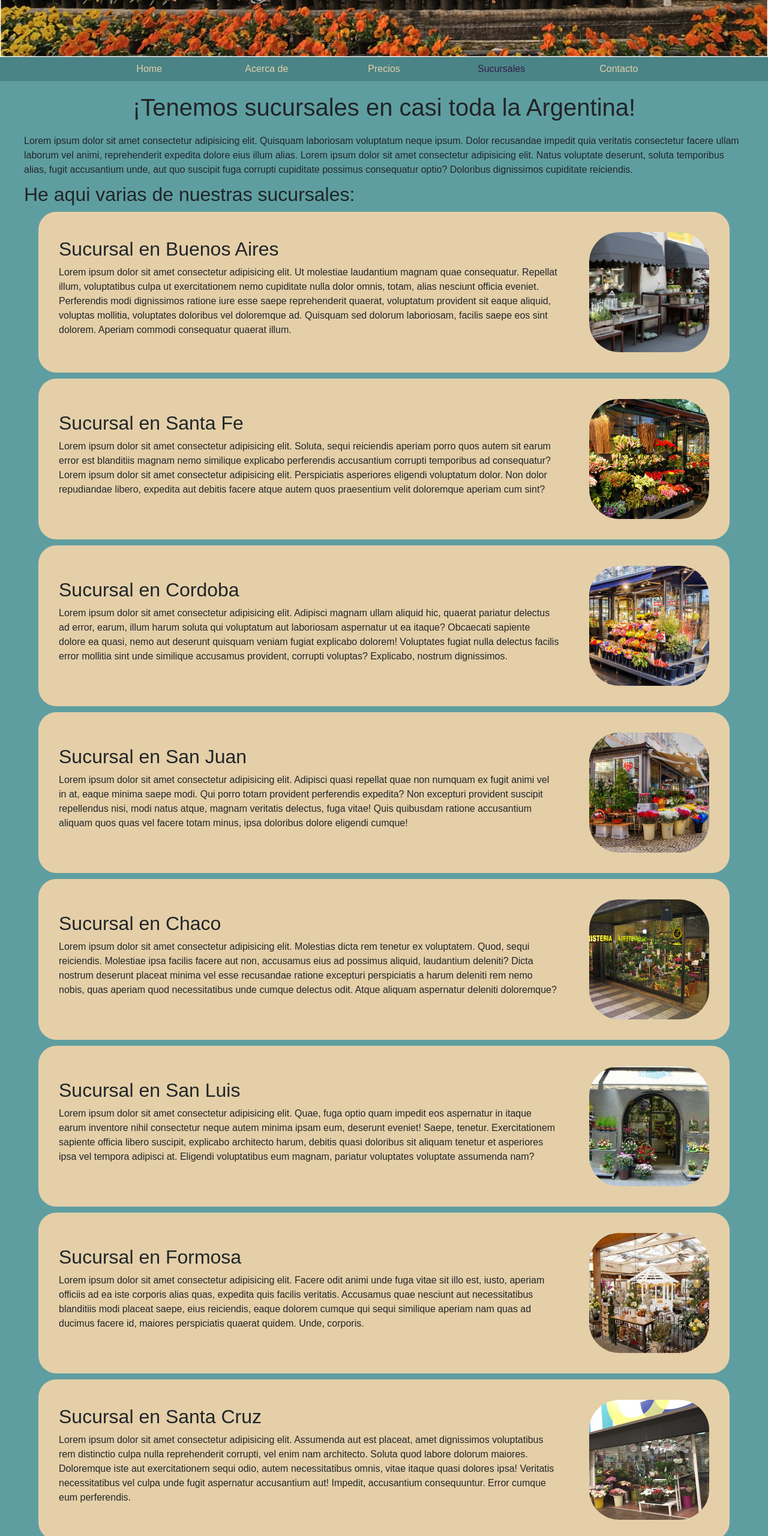
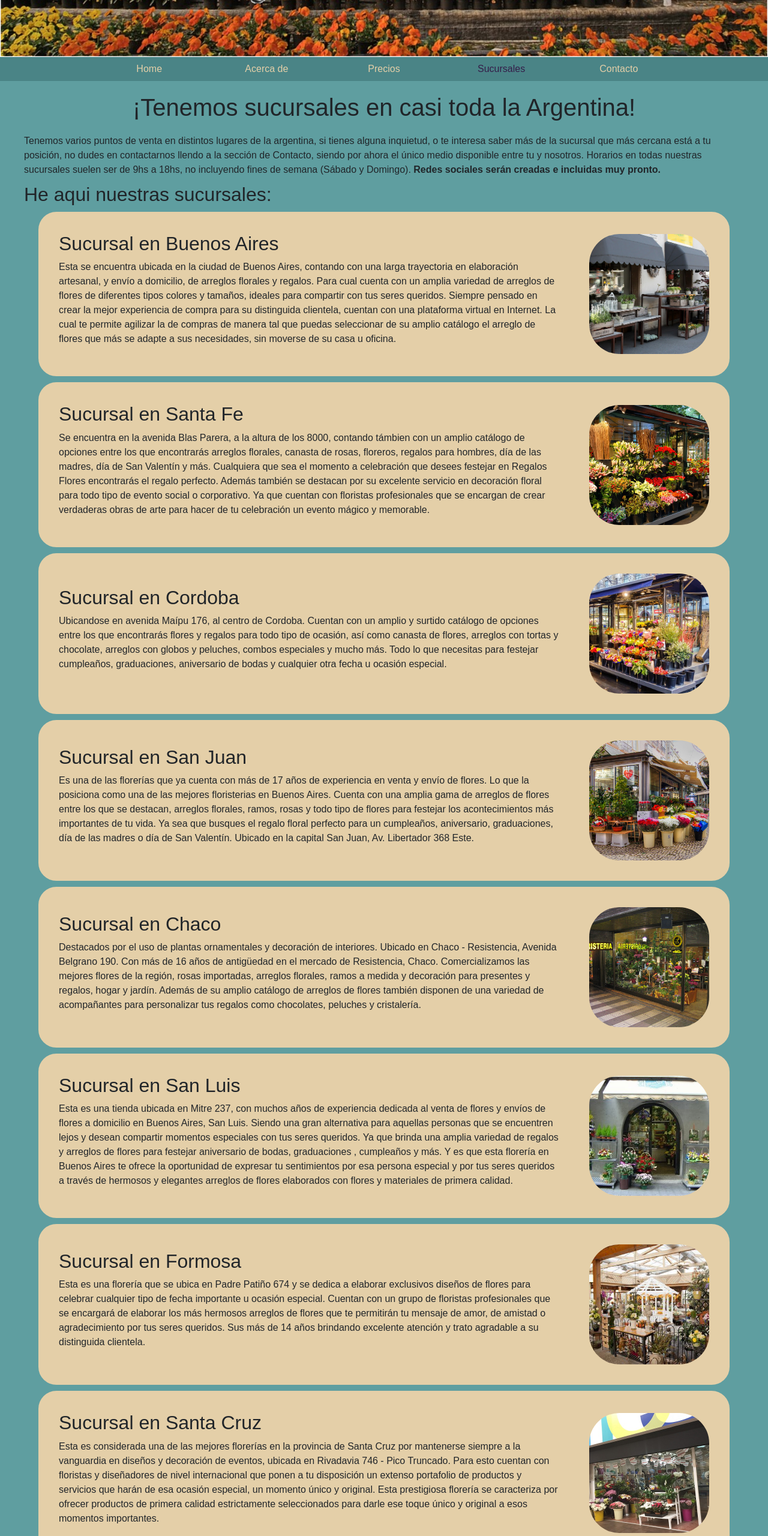
Before and after one commit to JoseMiguelMendoza/PF-MendozaMolina, a website: page pages/sucursales.html in a window 1280 px wide. Shown: the part 240-2800 px from the top of the page at 60% size. Drawn offline with nearby package versions, Linux system fonts and the light colour scheme; a web font is replaced by a local one.

Commit message:
Sacando lorem ipsum

```diff
--- a/pages/sucursales.html
+++ b/pages/sucursales.html
@@ -38,18 +38,16 @@
         <main>
             <h1 class="sucursalTitulo">¡Tenemos sucursales en casi toda la Argentina!</h2>
             <p class="sucursalParrafo">
-                Lorem ipsum dolor sit amet consectetur adipisicing elit. Quisquam laboriosam voluptatum neque ipsum. Dolor recusandae impedit quia veritatis consectetur facere ullam laborum vel animi, reprehenderit expedita dolore eius illum alias. Lorem ipsum dolor sit amet consectetur adipisicing elit. Natus voluptate deserunt, soluta temporibus alias, fugit accusantium unde, aut quo suscipit fuga corrupti cupiditate possimus consequatur optio? Doloribus dignissimos cupiditate reiciendis.
+                Tenemos varios puntos de venta en distintos lugares de la argentina, si tienes alguna inquietud, o te interesa saber más de la sucursal que más cercana está a tu posición, no dudes en contactarnos llendo a la sección de Contacto, siendo por ahora el único medio disponible entre tu y nosotros. Horarios en todas nuestras sucursales suelen ser de 9hs a 18hs, no incluyendo fines de semana (Sábado y Domingo). <strong>Redes sociales serán creadas e incluidas muy pronto.</strong>
             </p>
-            <h2 class="sucursalSubtitulo">He aqui varias de nuestras sucursales:</h2>
+            <h2 class="sucursalSubtitulo">He aqui nuestras sucursales:</h2>
 
             <section class="contenido">
                 <article class="articulo">
                     <div class="seccionCaja">
                         <div>
                         <h3 class="seccionTitulo fs-2">Sucursal en Buenos Aires</h3>
-                        <p>Lorem ipsum dolor sit amet consectetur adipisicing elit. Ut molestiae laudantium magnam quae consequatur. Repellat illum, voluptatibus culpa ut exercitationem nemo cupiditate nulla dolor omnis, totam, alias nesciunt officia eveniet.
-                        Perferendis modi dignissimos ratione iure esse saepe reprehenderit quaerat, voluptatum provident sit eaque aliquid, voluptas mollitia, voluptates doloribus vel doloremque ad. Quisquam sed dolorum laboriosam, facilis saepe eos sint dolorem.
-                        Aperiam commodi consequatur quaerat illum.
+                        <p>Esta se encuentra ubicada en la ciudad de Buenos Aires, contando con una larga trayectoria en elaboración artesanal, y envío a domicilio, de arreglos florales y regalos. Para cual cuenta con un amplia variedad de arreglos de flores de diferentes tipos colores y tamaños, ideales para compartir con tus seres queridos. Siempre pensado en crear la mejor experiencia de compra para su distinguida clientela, cuentan con una plataforma virtual en Internet. La cual te permite agilizar la de compras de manera tal que puedas seleccionar de su amplio catálogo el arreglo de flores que más se adapte a sus necesidades, sin moverse de su casa u oficina.
                         </p>
                         </div>
                         <picture>
@@ -65,7 +63,7 @@
                         <div>
                         <h3 class="seccionTitulo fs-2">Sucursal en Santa Fe</h3>
                         <p>
-                            Lorem ipsum dolor sit amet consectetur adipisicing elit. Soluta, sequi reiciendis aperiam porro quos autem sit earum error est blanditiis magnam nemo similique explicabo perferendis accusantium corrupti temporibus ad consequatur? Lorem ipsum dolor sit amet consectetur adipisicing elit. Perspiciatis asperiores eligendi voluptatum dolor. Non dolor repudiandae libero, expedita aut debitis facere atque autem quos praesentium velit doloremque aperiam cum sint?
+                            Se encuentra en la avenida Blas Parera, a la altura de los 8000, contando támbien con un amplio catálogo de opciones entre los que encontrarás arreglos florales, canasta de rosas, floreros, regalos para hombres, día de las madres, día de San Valentín y más. Cualquiera que sea el momento a celebración que desees festejar en Regalos Flores encontrarás el regalo perfecto. Además también se destacan por su excelente servicio en decoración floral para todo tipo de evento social o corporativo. Ya que cuentan con floristas profesionales que se encargan de crear verdaderas obras de arte para hacer de tu celebración un evento mágico y memorable.
                         </p>
                         </div>
                         <picture>
@@ -81,8 +79,7 @@
                         <div>
                         <h3 class="seccionTitulo fs-2">Sucursal en Cordoba</h3>
                         <p>
-                            Lorem ipsum dolor sit amet consectetur adipisicing elit. Adipisci magnam ullam aliquid hic, quaerat pariatur delectus ad error, earum, illum harum soluta qui voluptatum aut laboriosam aspernatur ut ea itaque?
-                            Obcaecati sapiente dolore ea quasi, nemo aut deserunt quisquam veniam fugiat explicabo dolorem! Voluptates fugiat nulla delectus facilis error mollitia sint unde similique accusamus provident, corrupti voluptas? Explicabo, nostrum dignissimos.
+                            Ubicandose en avenida Maípu 176, al centro de Cordoba. Cuentan con un amplio y surtido catálogo de opciones entre los que encontrarás flores y regalos para todo tipo de ocasión, así como canasta de flores, arreglos con tortas y chocolate, arreglos con globos y peluches, combos especiales y mucho más. Todo lo que necesitas para festejar cumpleaños, graduaciones, aniversario de bodas y cualquier otra fecha u ocasión especial.
                         </p>
                         </div>
                         <picture>
@@ -98,8 +95,7 @@
                         <div>
                         <h3 class="seccionTitulo fs-2">Sucursal en San Juan</h6>
                         <p>
-                            Lorem ipsum dolor sit amet consectetur adipisicing elit. Adipisci quasi repellat quae non numquam ex fugit animi vel in at, eaque minima saepe modi. Qui porro totam provident perferendis expedita?
-                            Non excepturi provident suscipit repellendus nisi, modi natus atque, magnam veritatis delectus, fuga vitae! Quis quibusdam ratione accusantium aliquam quos quas vel facere totam minus, ipsa doloribus dolore eligendi cumque!
+                            Es una de las florerías que ya cuenta con más de 17 años de experiencia en venta y envío de flores. Lo que la posiciona como una de las mejores floristerias en Buenos Aires. Cuenta con una amplia gama de arreglos de flores entre los que se destacan, arreglos florales, ramos, rosas y todo tipo de flores para festejar los acontecimientos más importantes de tu vida. Ya sea que busques el regalo floral perfecto para un cumpleaños, aniversario, graduaciones, día de las madres o día de San Valentín. Ubicado en la capital San Juan, Av. Libertador 368 Este.
                         </p>
                         </div>
                         <picture>
@@ -114,8 +110,7 @@
                     <div class="seccionCaja">
                         <div>
                         <h3 class="seccionTitulo fs-2">Sucursal en Chaco</h3>
-                        <p>Lorem ipsum dolor sit amet consectetur adipisicing elit. Molestias dicta rem tenetur ex voluptatem. Quod, sequi reiciendis. Molestiae ipsa facilis facere aut non, accusamus eius ad possimus aliquid, laudantium deleniti?
-                        Dicta nostrum deserunt placeat minima vel esse recusandae ratione excepturi perspiciatis a harum deleniti rem nemo nobis, quas aperiam quod necessitatibus unde cumque delectus odit. Atque aliquam aspernatur deleniti doloremque?
+                        <p>Destacados por el uso de plantas ornamentales y decoración de interiores. Ubicado en Chaco - Resistencia, Avenida Belgrano 190. Con más de 16 años de antigüedad en el mercado de Resistencia, Chaco. Comercializamos las mejores flores de la región, rosas importadas, arreglos florales, ramos a medida y decoración para presentes y regalos, hogar y jardín. Además de su amplio catálogo de arreglos de flores también disponen de una variedad de acompañantes para personalizar tus regalos como chocolates, peluches y cristalería.
                         </p>
                         </div>
                         <picture>
@@ -131,8 +126,7 @@
                         <div>
                         <h3 class="seccionTitulo fs-2">Sucursal en San Luis</h3>
                         <p>
-                            Lorem ipsum dolor sit amet consectetur adipisicing elit. Quae, fuga optio quam impedit eos aspernatur in itaque earum inventore nihil consectetur neque autem minima ipsam eum, deserunt eveniet! Saepe, tenetur.
-                            Exercitationem sapiente officia libero suscipit, explicabo architecto harum, debitis quasi doloribus sit aliquam tenetur et asperiores ipsa vel tempora adipisci at. Eligendi voluptatibus eum magnam, pariatur voluptates voluptate assumenda nam?
+                            Esta es una tienda ubicada en Mitre 237, con muchos años de experiencia dedicada al venta de flores y envíos de flores a domicilio en Buenos Aires, San Luis. Siendo una gran alternativa para aquellas personas que se encuentren lejos y desean compartir momentos especiales con tus seres queridos. Ya que brinda una amplia variedad de regalos y arreglos de flores para festejar aniversario de bodas, graduaciones , cumpleaños y más. Y es que esta florería en Buenos Aires te ofrece la oportunidad de expresar tu sentimientos por esa persona especial y por tus seres queridos a través de hermosos y elegantes arreglos de flores elaborados con flores y materiales de primera calidad.
                         </p>
                         </div>
                         <picture>
@@ -148,8 +142,7 @@
                         <div>
                         <h3 class="seccionTitulo fs-2">Sucursal en Formosa</h3>
                         <p>
-                            Lorem ipsum dolor sit amet consectetur adipisicing elit. Facere odit animi unde fuga vitae sit illo est, iusto, aperiam officiis ad ea iste corporis alias quas, expedita quis facilis veritatis.
-                            Accusamus quae nesciunt aut necessitatibus blanditiis modi placeat saepe, eius reiciendis, eaque dolorem cumque qui sequi similique aperiam nam quas ad ducimus facere id, maiores perspiciatis quaerat quidem. Unde, corporis.
+                            Esta es una florería que se ubica en Padre Patiño 674 y se dedica a elaborar exclusivos diseños de flores para celebrar cualquier tipo de fecha importante u ocasión especial. Cuentan con un grupo de floristas profesionales que se encargará de elaborar los más hermosos arreglos de flores que te permitirán tu mensaje de amor, de amistad o agradecimiento por tus seres queridos. Sus más de 14 años brindando excelente atención y trato agradable a su distinguida clientela.
                         </p>
                         </div>
                         <picture>
@@ -165,8 +158,7 @@
                         <div>
                         <h3 class="seccionTitulo fs-2">Sucursal en Santa Cruz</h3>
                         <p>
-                            Lorem ipsum dolor sit amet consectetur adipisicing elit. Assumenda aut est placeat, amet dignissimos voluptatibus rem distinctio culpa nulla reprehenderit corrupti, vel enim nam architecto. Soluta quod labore dolorum maiores.
-                            Doloremque iste aut exercitationem sequi odio, autem necessitatibus omnis, vitae itaque quasi dolores ipsa! Veritatis necessitatibus vel culpa unde fugit aspernatur accusantium aut! Impedit, accusantium consequuntur. Error cumque eum perferendis.
+                            Esta es considerada una de las mejores florerías en la provincia de Santa Cruz por mantenerse siempre a la vanguardia en diseños y decoración de eventos, ubicada en Rivadavia 746 - Pico Truncado. Para esto cuentan con floristas y diseñadores de nivel internacional que ponen a tu disposición un extenso portafolio de productos y servicios que harán de esa ocasión especial, un momento único y original. Esta prestigiosa florería se caracteriza por ofrecer productos de primera calidad estrictamente seleccionados para darle ese toque único y original a esos momentos importantes.
                         </p>
                         </div>
                         <picture>
```
Also changed, not shown: index.html (+3 -3 lines), pages/acercade.html (+6 -9 lines), pages/precios.html (+9 -8 lines).
